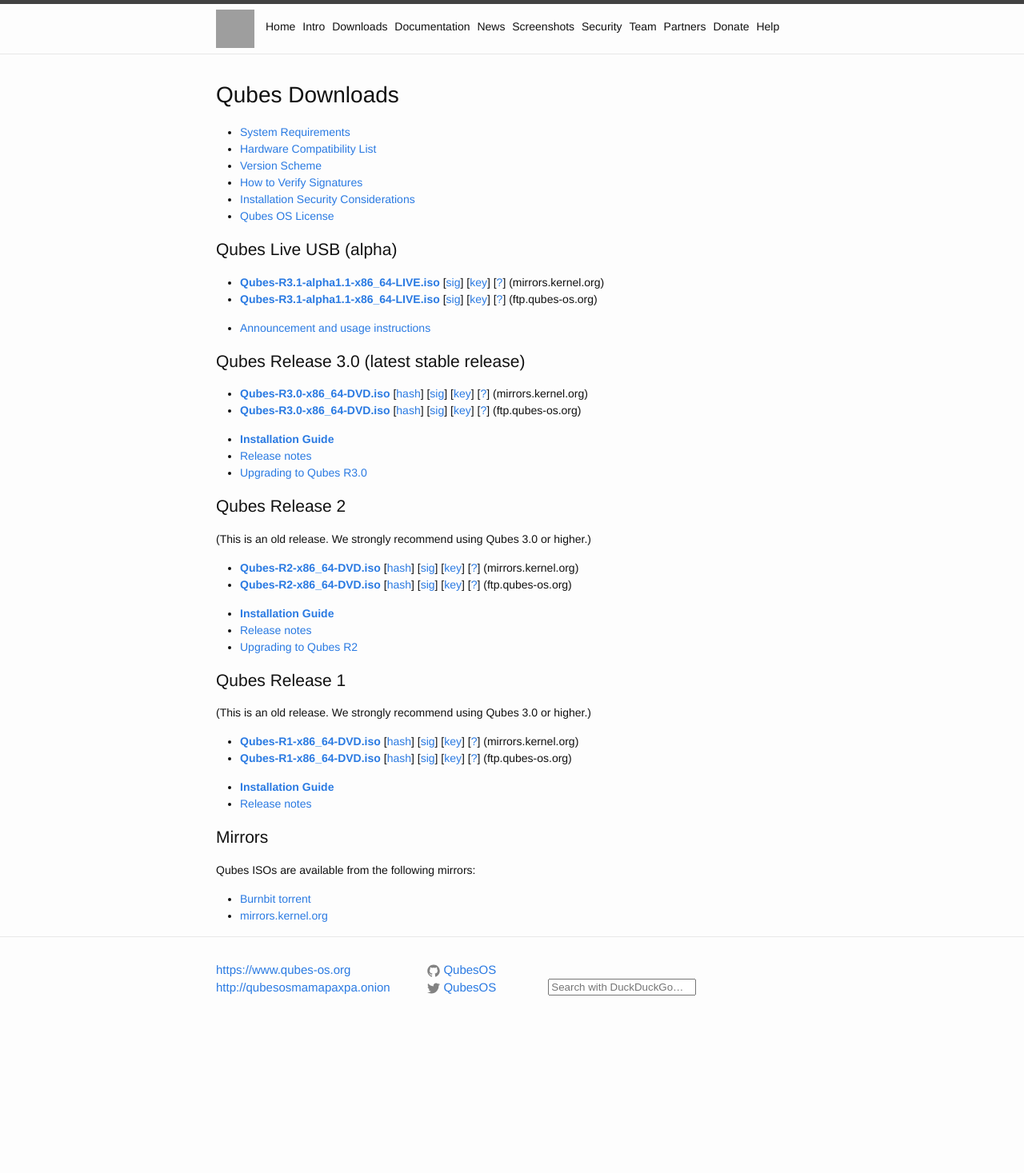
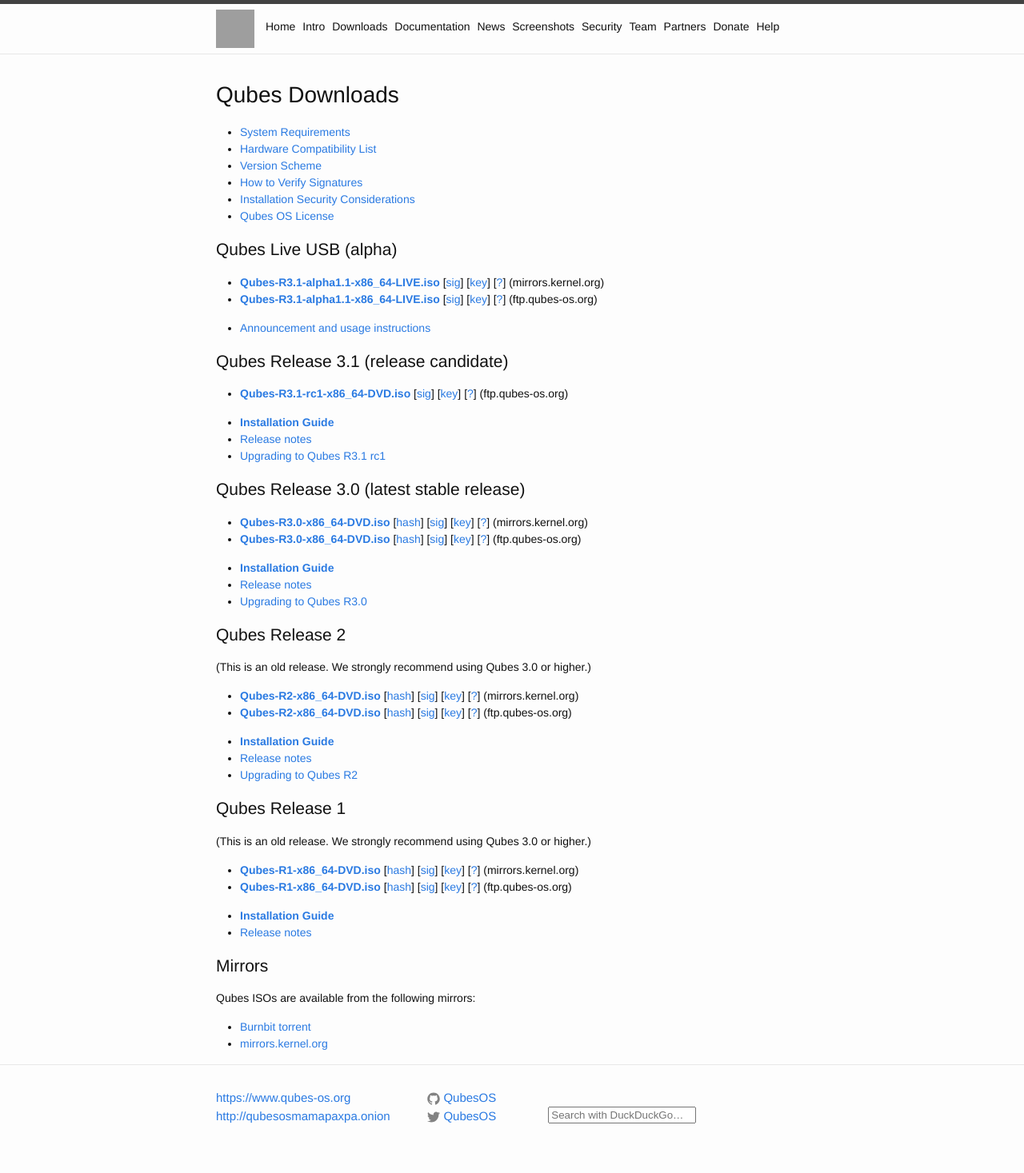
Before and after one commit to QubesOS/qubesos.github.io, a Jekyll site: the page built from pages/downloads.md, in a window 1280 px wide. Shown: the whole page at 80% size. Built offline with Jekyll 4.4.1, drawn with Linux system fonts in a browser that asks for light colours; before the commit the page ends 1307 px from its top, so only the background shows below that; grey boxes are pictures that could not be loaded.

Commit message:
Add R3.1 rc1 download links

```diff
--- a/pages/downloads.md
+++ b/pages/downloads.md
@@ -32,6 +32,28 @@ Qubes Live USB (alpha)
       (ftp.qubes-os.org)
 
 -   [Announcement and usage instructions](https://groups.google.com/d/msg/qubes-users/IQdCEpkooto/iyMh3LuzCAAJ)
+
+Qubes Release 3.1 (release candidate)
+-------------------------------------
+
+<!---
+-   [**Qubes-R3.1-rc1-x86_64-DVD.iso**](https://mirrors.kernel.org/qubes/iso/Qubes-R3.1-rc1-x86_64-DVD.iso)
+      [[hash](https://mirrors.kernel.org/qubes/iso/Qubes-R3.1-rc1-x86_64-DVD.iso.DIGESTS)]
+      [[sig](https://mirrors.kernel.org/qubes/iso/Qubes-R3.1-rc1-x86_64-DVD.iso.asc)]
+      [[key](https://keys.qubes-os.org/keys/qubes-release-3-signing-key.asc)]
+      [[?](/doc/verifying-signatures/)]
+      (mirrors.kernel.org)
+--->
+-   [**Qubes-R3.1-rc1-x86_64-DVD.iso**](https://ftp.qubes-os.org/iso/Qubes-R3.1-rc1-x86_64-DVD.iso)
+      <!---[[hash](https://ftp.qubes-os.org/iso/Qubes-R3.1-rc1-x86_64-DVD.iso.DIGESTS)]--->
+      [[sig](https://ftp.qubes-os.org/iso/Qubes-R3.1-rc1-x86_64-DVD.iso.asc)]
+      [[key](https://keys.qubes-os.org/keys/qubes-release-3-signing-key.asc)]
+      [[?](/doc/verifying-signatures/)]
+      (ftp.qubes-os.org)
+
+-   [**Installation Guide**](/doc/installation-guide/)
+-   [Release notes](/doc/releases/3.1/release-notes/)
+-   [Upgrading to Qubes R3.1 rc1](/doc/releases/3.1/release-notes/#upgrading)
 
 Qubes Release 3.0 (latest stable release)
 -------------------------------------
```
